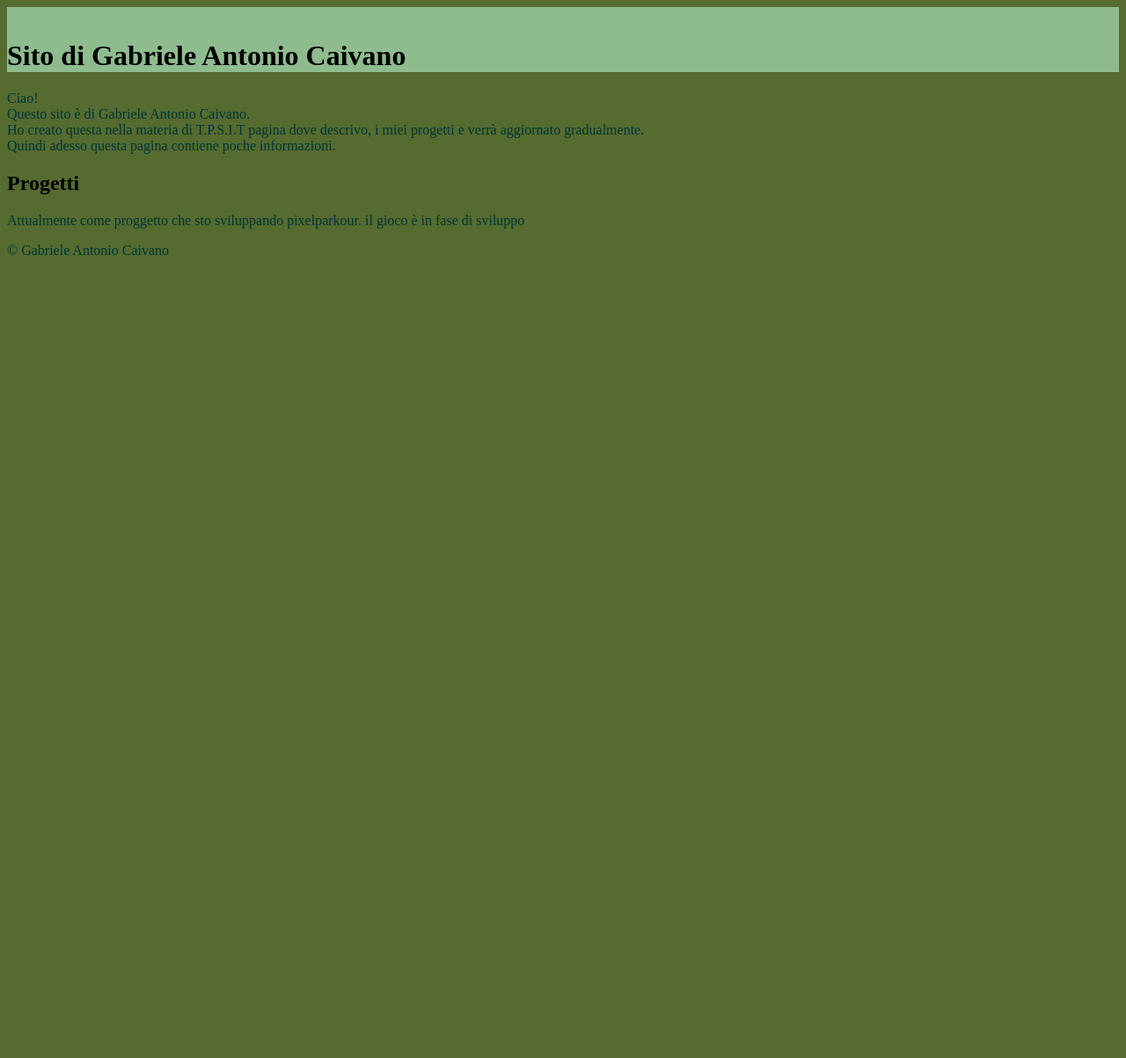
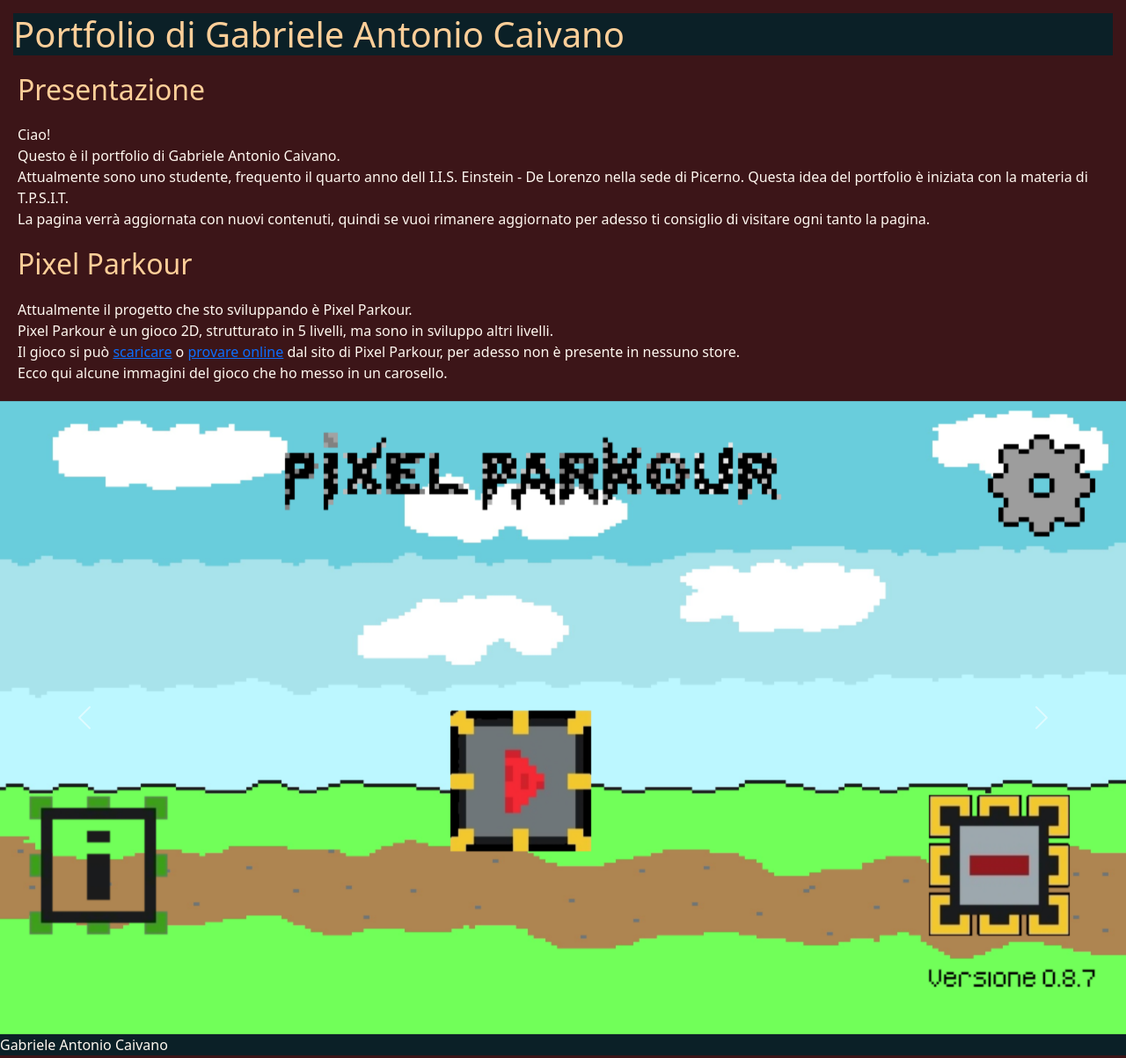
Before and after one commit to Creeper0807/creeper0807.github.io, a plain HTML site: page index.html in a window 1280 px wide. Shown: the whole page at 88% size. Before the commit the page ends 800 px from the top, so only its background shows below. Drawn offline with nearby package versions, Linux system fonts and the light colour scheme.

Commit message:
Aggiornamento Sito
Risistemazione pagina cambiato stile aggiornate le sezioni e aggiunto carosello con più dettagli su pixel parkour

```diff
--- a/index.html
+++ b/index.html
@@ -1,35 +1,60 @@
 <html>
 <head>
-    <title></title>
-    <style>
-        body {
-            background-color: darkolivegreen;
-            text-decoration-color: #05182a;
-        }
-        header {
-            background-color: #8FBC8F;
-        }
-        p {
-            color: #003636;
-        }
-    </style>
+    <title>Portfolio di Gabriele</title>
+    <link rel="icon" type="image/x-icon" href="logo.png">
+    <link href="https://cdn.jsdelivr.net/npm/bootstrap@5.3.3/dist/css/bootstrap.min.css" rel="stylesheet" integrity="sha384-QWTKZyjpPEjISv5WaRU9OFeRpok6YctnYmDr5pNlyT2bRjXh0JMhjY6hW+ALEwIH" crossorigin="anonymous">
+    <link rel="stylesheet" type="text/css" href="stile_sito.css">
+
 </head>
 <body>
     <header>
-        <h1> <br> Sito di Gabriele Antonio Caivano <br> </h1>
+        <h1>Portfolio di Gabriele Antonio Caivano </h1>
     </header>
     <main>
-        <p>
+        <h2 class="marginecarino">Presentazione</h2>
+        <p class="marginecarino">
             Ciao!<br>
-            Questo sito è di Gabriele Antonio Caivano. <br> Ho creato questa nella materia di T.P.S.I.T pagina dove descrivo, i miei progetti e verrà aggiornato gradualmente. <br> Quindi adesso questa pagina contiene poche informazioni.
+            Questo è il portfolio di Gabriele Antonio Caivano. <br>
+            Attualmente sono uno studente, frequento il quarto anno dell I.I.S. Einstein - De Lorenzo nella sede di Picerno.
+            Questa idea del portfolio è iniziata con la materia di T.P.S.I.T. <br>
+            La pagina verrà aggiornata con nuovi contenuti, quindi se vuoi rimanere aggiornato per adesso ti consiglio di visitare ogni tanto la pagina.
+
         </p>
-        <h2>Progetti</h2>
-        <p>
-            Attualmente come proggetto che sto sviluppando pixelparkour. il gioco è in fase di sviluppo
+        <h2 class="marginecarino">Pixel Parkour</h2>
+        <p class="marginecarino">
+            Attualmente il progetto che sto sviluppando è Pixel Parkour.<br>
+            Pixel Parkour è un gioco 2D, strutturato in 5 livelli, ma sono in sviluppo altri livelli.<br>
+            Il gioco si può <a href="https://www.pixelparkour.com/come-vuoi-giocare" target="blank">scaricare</a> o <a href="https://gd.games/pixel_games/pixel-parkour" target="blank">provare online</a> dal sito di Pixel Parkour, per adesso non è presente in nessuno store.<br>
+            Ecco qui alcune immagini del gioco che ho messo in un carosello.
+
         </p>
+        <!-- carrosello simpatico di pixelparkour che non so come ridurre quelle immagini -->
+        <div id="Carosello_Pixel_parkour" class="carousel slide">
+          <div class="carousel-inner">
+            <div class="carousel-item active">
+              <img src="Pixelparkour\home.png" class="d-block w-100" alt="Schermata home" title="Shermata Home">
+            </div>
+            <div class="carousel-item">
+              <img src="Pixelparkour\selezione_livello.png" class="d-block w-100" alt="Selezione Livello" title="Selezione Livello">
+            </div>
+            <div class="carousel-item">
+              <img src="Pixelparkour\livello1.png" class="d-block w-100" alt="Livello 1 del gioco" title="Livello 1 del gioco">
+            </div>
+          </div>
+          <button class="carousel-control-prev" type="button" data-bs-target="#Carosello_Pixel_parkour" data-bs-slide="prev">
+            <span class="carousel-control-prev-icon" aria-hidden="true"></span>
+            <span class="visually-hidden">Previous</span>
+          </button>
+          <button class="carousel-control-next" type="button" data-bs-target="#Carosello_Pixel_parkour" data-bs-slide="next">
+            <span class="carousel-control-next-icon" aria-hidden="true"></span>
+            <span class="visually-hidden">Next</span>
+          </button>
+        </div>
     </main>
     <footer>
-        <p>© Gabriele Antonio Caivano</p>
+        <p>Gabriele Antonio Caivano</p>
+        <script src="https://cdn.jsdelivr.net/npm/bootstrap@5.3.3/dist/js/bootstrap.bundle.min.js" integrity="sha384-YvpcrYf0tY3lHB60NNkmXc5s9fDVZLESaAA55NDzOxhy9GkcIdslK1eN7N6jIeHz" crossorigin="anonymous"></script>
+
     </footer>
 </body>
 </html>
--- /dev/null
+++ b/stile_sito.css
@@ -0,0 +1,17 @@
+body {
+    background-color: #3C1518;
+    color: #FFCF99;
+}
+header {
+    background-color: #0B2027;
+    margin: 15px;
+}
+p {
+    color: #FFF8F0;
+}
+footer {
+    background-color: #0B2027;
+}
+.marginecarino{
+    margin: 20px;
+}
```
Also changed, not shown: Pixelparkour/home.png (added), Pixelparkour/livello1.png (added), Pixelparkour/selezione_livello.png (added), logo.png (added).
